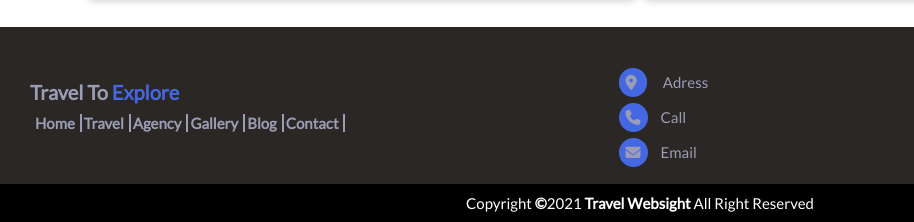
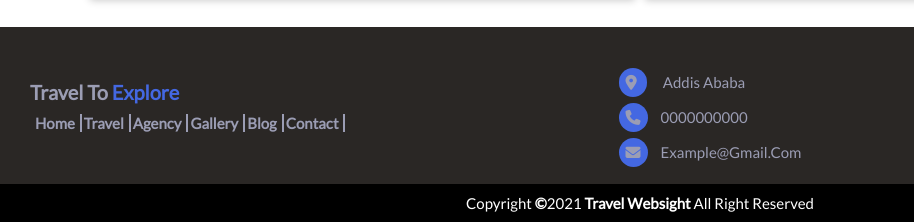
Before and after one commit to abdulfetah-kelil/travel-website, a plain HTML site: page index.html in a window 1280 px wide. Shown: the part 3438-3660 px from the top of the page, 0-914 px from the left. Drawn offline with Linux system fonts and the light colour scheme; a web font is replaced by a local one.

Commit message:
Add Adress

```diff
--- a/index.html
+++ b/index.html
@@ -216,9 +216,9 @@
         </nav>
     </div>
     <div class="second-fotter">
-    <div><a class="fa-solid fa-location-dot"></a><span>  adress</span></div>
-    <div><a class="fa-solid fa-phone"></a><span>call</span></div>
-    <div><a class="fa-solid fa-envelope"></a><span>email</span></div>
+    <div><a class="fa-solid fa-location-dot"></a><span>  Addis Ababa</span></div>
+    <div><a class="fa-solid fa-phone"></a><span>0000000000</span></div>
+    <div><a class="fa-solid fa-envelope"></a><span>example@gmail.com</span></div>
     </div>
 
     <div class="third-fotter">
```
